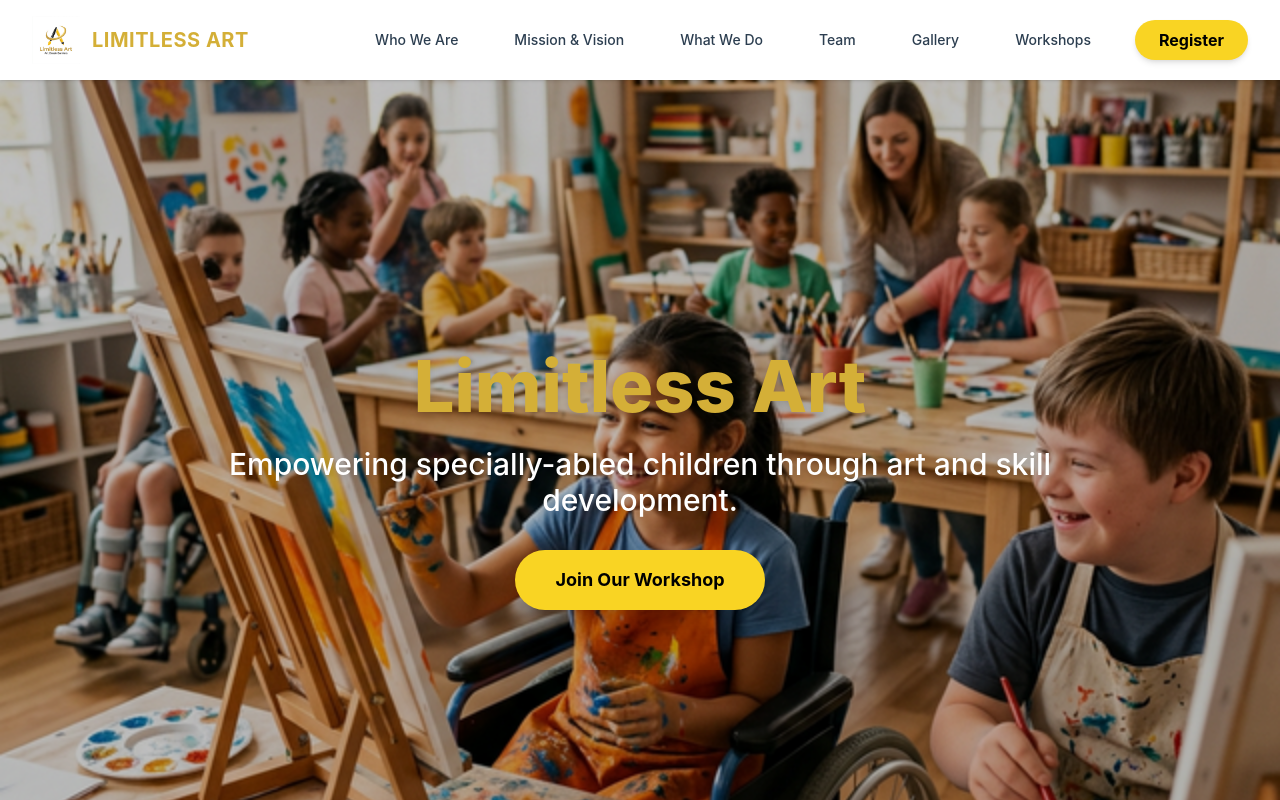
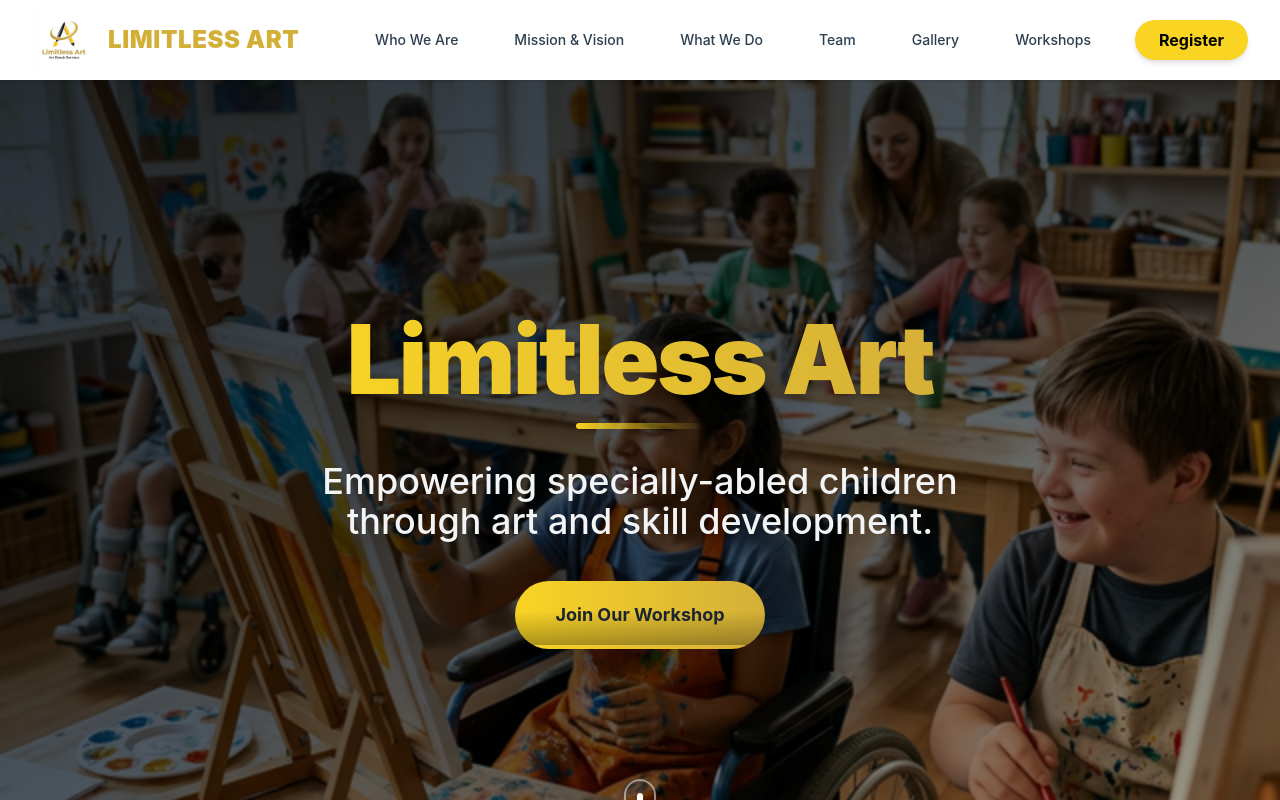
Before and after one commit to shannu2342/artwork2, a React app in the folder frontend/: page / in a window 1280 px wide. Shown: the top 800 px of the page. Built offline with nearby package versions, Linux system fonts and the light colour scheme; the HTML template or start-up script is replaced by a standard one.

Commit message:
Update logo, complete registration page, and enhance home page

```diff
--- a/frontend/src/index.css
+++ b/frontend/src/index.css
@@ -12,6 +12,51 @@ body {
   font-family: var(--font-sans);
   background-color: #ffffff;
   color: var(--color-secondary);
+  -webkit-font-smoothing: antialiased;
+  -moz-osx-font-smoothing: grayscale;
+}
+
+/* Form elements reset for consistent cross-browser UI */
+input,
+textarea,
+select,
+button {
+  font-family: inherit;
+  -webkit-appearance: none;
+  -moz-appearance: none;
+  appearance: none;
+}
+
+/* Specific resets for checkboxes/radios if appearance-none hides them */
+input[type="checkbox"],
+input[type="radio"] {
+  -webkit-appearance: auto;
+  -moz-appearance: auto;
+  appearance: auto;
+}
+
+/* Remove tap highlight on mobile Webkit */
+* {
+  -webkit-tap-highlight-color: transparent;
+}
+
+/* Custom Webkit scrollbar for Windows/Chrome/Edge consistency */
+::-webkit-scrollbar {
+  width: 8px;
+  height: 8px;
+}
+
+::-webkit-scrollbar-track {
+  background: var(--color-background-alt);
+}
+
+::-webkit-scrollbar-thumb {
+  background: #cbd5e1;
+  border-radius: 4px;
+}
+
+::-webkit-scrollbar-thumb:hover {
+  background: #94a3b8;
 }
 
 /* Smooth scrolling */
@@ -29,6 +74,7 @@ html {
     opacity: 0;
     transform: translateY(20px);
   }
+
   to {
     opacity: 1;
     transform: translateY(0);
--- a/frontend/src/layouts/AdminLayout.jsx
+++ b/frontend/src/layouts/AdminLayout.jsx
@@ -15,7 +15,7 @@ const AdminLayout = () => {
     };
 
     return (
-        <div className="flex h-screen bg-gray-100">
+        <div className="flex h-[100dvh] bg-gray-100">
             {/* Sidebar */}
             <div className="w-64 bg-[#2C3E50] text-white flex flex-col">
                 <div className="p-6 text-center border-b border-gray-700">
--- a/frontend/src/layouts/MainLayout.jsx
+++ b/frontend/src/layouts/MainLayout.jsx
@@ -16,15 +16,15 @@ const MainLayout = () => {
     ];
 
     return (
-        <div className="flex flex-col min-h-screen">
+        <div className="flex flex-col min-h-[100dvh]">
             {/* Navigation */}
             <nav className="fixed w-full z-50 bg-white shadow-sm">
                 <div className="max-w-7xl mx-auto px-4 sm:px-6 lg:px-8">
                     <div className="flex justify-between h-20">
                         <div className="flex items-center">
                             <Link to="/" className="flex-shrink-0 flex items-center">
-                                <img className="h-12 w-auto" src="/logo.png" alt="Limitless Art Logo" />
-                                <span className="ml-3 text-xl font-bold text-[#D4AF37] uppercase tracking-wide">Limitless Art</span>
+                                <img className="h-16 w-auto" src="/logo.png" alt="Limitless Art Logo" />
+                                <span className="ml-3 text-2xl font-black text-[#D4AF37] uppercase tracking-wide">Limitless Art</span>
                             </Link>
                         </div>
 
--- a/frontend/src/pages/Home.jsx
+++ b/frontend/src/pages/Home.jsx
@@ -5,39 +5,61 @@ const Home = () => {
     return (
         <div className="w-full">
             {/* Hero Section */}
-            <section className="relative h-screen flex items-center justify-center bg-gray-50 overflow-hidden">
+            <section className="relative h-[100dvh] flex items-center justify-center bg-gray-900 overflow-hidden">
                 <div className="absolute inset-0 z-0">
-                    {/* We will add an image back ground here */}
-                    <div className="absolute inset-0 bg-[#2C3E50]/70 mix-blend-multiply" />
-                    <img src="/hero.png" alt="Children creating art" className="w-full h-full object-cover filter brightness-75" />
+                    <div className="absolute inset-0 bg-gradient-to-br from-[#1a252f]/90 via-[#2C3E50]/70 to-[#D4AF37]/30 mix-blend-multiply z-10" />
+                    <motion.img
+                        initial={{ scale: 1.1 }}
+                        animate={{ scale: 1 }}
+                        transition={{ duration: 1.5, ease: "easeOut" }}
+                        src="/hero.png"
+                        alt="Children creating art"
+                        className="w-full h-full object-cover filter brightness-75"
+                    />
                 </div>
-                <div className="relative z-10 text-center px-4 max-w-4xl mx-auto">
-                    <motion.h1
-                        initial={{ opacity: 0, y: 30 }}
-                        animate={{ opacity: 1, y: 0 }}
-                        transition={{ duration: 0.8 }}
-                        className="text-5xl md:text-7xl font-extrabold text-[#D4AF37] mb-6 drop-shadow-md"
+                <div className="relative z-20 text-center px-4 max-w-5xl mx-auto">
+                    <motion.div
+                        initial={{ opacity: 0, scale: 0.9 }}
+                        animate={{ opacity: 1, scale: 1 }}
+                        transition={{ duration: 1 }}
+                        className="mb-8"
                     >
-                        Limitless Art
-                    </motion.h1>
+                        <h1 className="text-6xl md:text-8xl font-black text-transparent bg-clip-text bg-gradient-to-r from-[#F9D423] to-[#D4AF37] drop-shadow-lg tracking-tight mb-4">
+                            Limitless Art
+                        </h1>
+                        <div className="h-1.5 w-32 bg-gradient-to-r from-[#F9D423] to-transparent mx-auto rounded-full"></div>
+                    </motion.div>
                     <motion.p
                         initial={{ opacity: 0, y: 30 }}
                         animate={{ opacity: 1, y: 0 }}
-                        transition={{ duration: 0.8, delay: 0.2 }}
-                        className="text-xl md:text-3xl text-white mb-8 font-medium drop-shadow-md"
+                        transition={{ duration: 0.8, delay: 0.3 }}
+                        className="text-xl md:text-4xl text-gray-100 mb-10 font-medium drop-shadow-xl"
                     >
-                        Empowering specially-abled children through art and skill development.
+                        Empowering specially-abled children <br className="hidden md:block" /> through art and skill development.
                     </motion.p>
                     <motion.div
                         initial={{ opacity: 0, y: 30 }}
                         animate={{ opacity: 1, y: 0 }}
-                        transition={{ duration: 0.8, delay: 0.4 }}
+                        transition={{ duration: 0.8, delay: 0.5 }}
                     >
-                        <a href="/register" className="inline-block bg-[#F9D423] hover:bg-[#D4AF37] text-black font-bold text-lg py-4 px-10 rounded-full shadow-xl transform transition hover:scale-105">
-                            Join Our Workshop
+                        <a href="/register" className="group relative inline-flex items-center justify-center px-10 py-5 text-lg font-bold text-[#1a252f] transition-all duration-300 bg-gradient-to-r from-[#F9D423] to-[#D4AF37] rounded-full shadow-2xl hover:scale-105 hover:shadow-[#D4AF37]/50 focus:outline-none overflow-hidden">
+                            <span className="absolute inset-0 w-full h-full -mt-1 rounded-lg opacity-30 bg-gradient-to-b from-transparent via-transparent to-black"></span>
+                            <span className="relative">Join Our Workshop</span>
                         </a>
                     </motion.div>
                 </div>
+
+                <motion.div
+                    initial={{ opacity: 0 }}
+                    animate={{ opacity: 1 }}
+                    transition={{ delay: 1.5, duration: 1 }}
+                    className="absolute bottom-10 left-1/2 transform -translate-x-1/2 z-20 animate-bounce cursor-pointer"
+                    onClick={() => document.getElementById('who-we-are').scrollIntoView({ behavior: 'smooth' })}
+                >
+                    <div className="w-8 h-14 border-2 border-white/50 rounded-full flex justify-center p-2">
+                        <div className="w-1.5 h-3 bg-white rounded-full mt-1"></div>
+                    </div>
+                </motion.div>
             </section>
 
             {/* Who We Are */}
@@ -182,23 +204,38 @@ const Home = () => {
             </section>
 
             {/* Gallery Section */}
-            <section id="gallery" className="py-20 bg-gray-50">
+            <section id="gallery" className="py-24 bg-gradient-to-b from-gray-50 to-white">
                 <div className="max-w-7xl mx-auto px-4 sm:px-6 lg:px-8">
-                    <div className="text-center mb-16">
-                        <h2 className="text-4xl font-bold text-[#2C3E50] mb-4">Our Gallery</h2>
-                        <div className="w-24 h-1 bg-[#D4AF37] mx-auto rounded-full mb-8"></div>
-                        <p className="text-xl text-gray-600">A showcase of beautiful artwork created by our talented students.</p>
+                    <div className="text-center mb-20 relative">
+                        <motion.h2
+                            initial={{ opacity: 0, y: 20 }}
+                            whileInView={{ opacity: 1, y: 0 }}
+                            viewport={{ once: true }}
+                            className="text-5xl font-black text-[#2C3E50] mb-6"
+                        >
+                            Our Gallery
+                        </motion.h2>
+                        <div className="w-32 h-1.5 bg-gradient-to-r from-[#D4AF37] to-[#F9D423] mx-auto rounded-full mb-8"></div>
+                        <p className="text-xl text-gray-600 max-w-2xl mx-auto font-light">A showcase of beautiful artwork created by our talented students.</p>
                     </div>
 
-                    <div className="grid grid-cols-1 sm:grid-cols-2 md:grid-cols-3 gap-6">
-                        {/* Placeholder images */}
-                        {[1, 2, 3, 4, 5, 6].map((item) => (
-                            <div key={item} className="h-64 rounded-xl overflow-hidden shadow-md group relative">
-                                <img src={`https://picsum.photos/seed/${item + 50}/600/400`} alt="Gallery Art" className="w-full h-full object-cover transform group-hover:scale-110 transition duration-500" />
-                                <div className="absolute inset-0 bg-black/50 opacity-0 group-hover:opacity-100 transition duration-300 flex items-center justify-center">
-                                    <span className="text-white font-bold text-lg border-2 border-white px-4 py-2 rounded-lg">View Artwork</span>
+                    <div className="grid grid-cols-1 sm:grid-cols-2 lg:grid-cols-3 gap-8">
+                        {/* Placeholder images with premium hover effects */}
+                        {[1, 2, 3, 4, 5, 6].map((item, i) => (
+                            <motion.div
+                                key={item}
+                                initial={{ opacity: 0, y: 20 }}
+                                whileInView={{ opacity: 1, y: 0 }}
+                                viewport={{ once: true }}
+                                transition={{ delay: i * 0.1 }}
+                                className="h-72 rounded-2xl overflow-hidden shadow-xl group relative cursor-pointer"
+                            >
+                                <img src={`https://picsum.photos/seed/${item + 50}/600/400`} alt="Gallery Art" className="w-full h-full object-cover transform scale-105 group-hover:scale-125 transition duration-700 ease-in-out" />
+                                <div className="absolute inset-0 bg-gradient-to-t from-[#2C3E50]/90 via-[#2C3E50]/40 to-transparent opacity-0 group-hover:opacity-100 transition-opacity duration-500 flex flex-col items-center justify-end pb-8">
+                                    <span className="text-white font-bold text-xl mb-2 translate-y-4 group-hover:translate-y-0 transition-transform duration-500">Student Art #{item}</span>
+                                    <span className="text-[#F9D423] font-semibold text-sm translate-y-4 group-hover:translate-y-0 transition-transform duration-500 delay-75">View Masterpiece</span>
                                 </div>
-                            </div>
+                            </motion.div>
                         ))}
                     </div>
                 </div>
--- a/frontend/src/pages/Login.jsx
+++ b/frontend/src/pages/Login.jsx
@@ -19,7 +19,7 @@ const Login = () => {
     };
 
     return (
-        <div className="min-h-screen flex items-center justify-center bg-gray-50">
+        <div className="min-h-[100dvh] flex items-center justify-center bg-gray-50">
             <div className="max-w-md w-full bg-white p-8 rounded-2xl shadow-xl border border-gray-100 text-center">
                 <div className="w-16 h-16 bg-[#D4AF37]/20 rounded-full flex items-center justify-center mx-auto mb-6">
                     <Lock className="w-8 h-8 text-[#D4AF37]" />
--- a/frontend/src/pages/Registration.jsx
+++ b/frontend/src/pages/Registration.jsx
@@ -1,4 +1,6 @@
 import { useState } from 'react';
+import { motion } from 'framer-motion';
+import { CheckCircle, Loader2 } from 'lucide-react';
 
 const Registration = () => {
     const [formData, setFormData] = useState({
@@ -10,67 +12,138 @@ const Registration = () => {
         interests: '',
         message: ''
     });
+    const [status, setStatus] = useState('idle'); // 'idle' | 'loading' | 'success' | 'error'
 
     const handleChange = (e) => {
         setFormData({ ...formData, [e.target.name]: e.target.value });
     };
 
-    const handleSubmit = (e) => {
+    const handleSubmit = async (e) => {
         e.preventDefault();
-        alert('Registration Complete. We will contact you soon!');
+        setStatus('loading');
+        try {
+            // Using a relative URL assuming proxy or standard fetch, or full URL to typical local backend
+            const backendUrl = import.meta.env.VITE_API_URL || 'http://localhost:5000/api/content';
+            const res = await fetch(backendUrl, {
+                method: 'POST',
+                headers: {
+                    'Content-Type': 'application/json',
+                },
+                body: JSON.stringify({
+                    title: `Registration for ${formData.childName}`,
+                    type: 'Registration',
+                    data: formData
+                })
+            });
+
+            if (res.ok) {
+                setStatus('success');
+                setFormData({
+                    parentName: '', childName: '', age: '', email: '', phone: '', interests: '', message: ''
+                });
+                // Reset success message after 5 seconds
+                setTimeout(() => setStatus('idle'), 5000);
+            } else {
+                setStatus('error');
+            }
+        } catch (error) {
+            console.error('Registration failed:', error);
+            setStatus('error');
+        }
     };
 
     return (
-        <div className="bg-gray-50 min-h-screen py-16">
+        <div className="bg-gray-50 min-h-[100dvh] py-16">
             <div className="max-w-3xl mx-auto px-4 sm:px-6 lg:px-8">
-                <div className="bg-white rounded-2xl shadow-xl overflow-hidden">
-                    <div className="bg-[#2C3E50] px-8 py-10 text-center">
-                        <h2 className="text-3xl font-extrabold text-[#D4AF37]">Join Limitless Art</h2>
-                        <p className="mt-2 text-gray-300">Enroll your child in our upcoming creative workshops.</p>
+                <motion.div
+                    initial={{ opacity: 0, y: 20 }}
+                    animate={{ opacity: 1, y: 0 }}
+                    transition={{ duration: 0.5 }}
+                    className="bg-white rounded-2xl shadow-xl overflow-hidden border border-gray-100"
+                >
+                    <div className="bg-[#2C3E50] px-8 py-10 text-center relative overflow-hidden">
+                        <div className="absolute top-0 left-0 w-full h-full bg-[url('https://www.transparenttextures.com/patterns/stardust.png')] opacity-10"></div>
+                        <h2 className="text-3xl font-extrabold text-[#D4AF37] relative z-10">Join Limitless Art</h2>
+                        <p className="mt-2 text-gray-300 relative z-10 text-lg">Enroll your child in our upcoming creative workshops.</p>
                     </div>
 
                     <div className="px-8 py-10">
+                        {status === 'success' ? (
+                            <motion.div
+                                initial={{ opacity: 0, scale: 0.9 }}
+                                animate={{ opacity: 1, scale: 1 }}
+                                className="flex flex-col items-center justify-center py-12 text-center"
+                            >
+                                <CheckCircle className="w-20 h-20 text-green-500 mb-6" />
+                                <h3 className="text-2xl font-bold text-[#2C3E50] mb-2">Registration Successful!</h3>
+                                <p className="text-gray-600">We have received your details and will get in touch with you shortly.</p>
+                                <button
+                                    onClick={() => setStatus('idle')}
+                                    className="mt-8 bg-gray-100 hover:bg-gray-200 text-gray-800 font-semibold py-3 px-8 rounded-full transition-colors"
+                                >
+                                    Register Another Child
+                                </button>
+                            </motion.div>
+                        ) : (
                             <form onSubmit={handleSubmit} className="space-y-6">
+                                {status === 'error' && (
+                                    <div className="bg-red-50 text-red-600 p-4 rounded-lg text-sm mb-6 border border-red-200 font-medium">
+                                        An error occurred while submitting. Please try again later.
+                                    </div>
+                                )}
+
                                 <div className="grid grid-cols-1 md:grid-cols-2 gap-6">
                                     <div>
-                                    <label className="block text-sm font-semibold text-gray-700">Parent/Guardian Name</label>
-                                    <input type="text" name="parentName" required className="mt-1 w-full bg-gray-50 border border-gray-300 rounded-lg px-4 py-3 focus:ring-2 focus:ring-[#D4AF37] focus:border-transparent outline-none" onChange={handleChange} />
+                                        <label className="block text-sm font-bold text-gray-700 mb-1">Parent/Guardian Name</label>
+                                        <input type="text" name="parentName" value={formData.parentName} required className="w-full bg-gray-50 border border-gray-300 rounded-lg px-4 py-3 focus:ring-2 focus:ring-[#D4AF37] focus:border-transparent outline-none transition-all" onChange={handleChange} placeholder="John Doe" />
                                     </div>
                                     <div>
-                                    <label className="block text-sm font-semibold text-gray-700">Child's Name</label>
-                                    <input type="text" name="childName" required className="mt-1 w-full bg-gray-50 border border-gray-300 rounded-lg px-4 py-3 focus:ring-2 focus:ring-[#D4AF37] focus:border-transparent outline-none" onChange={handleChange} />
+                                        <label className="block text-sm font-bold text-gray-700 mb-1">Child's Name</label>
+                                        <input type="text" name="childName" value={formData.childName} required className="w-full bg-gray-50 border border-gray-300 rounded-lg px-4 py-3 focus:ring-2 focus:ring-[#D4AF37] focus:border-transparent outline-none transition-all" onChange={handleChange} placeholder="Jane Doe" />
                                     </div>
                                 </div>
 
                                 <div className="grid grid-cols-1 md:grid-cols-2 gap-6">
                                     <div>
-                                    <label className="block text-sm font-semibold text-gray-700">Child's Age</label>
-                                    <input type="number" name="age" required className="mt-1 w-full bg-gray-50 border border-gray-300 rounded-lg px-4 py-3 focus:ring-2 focus:ring-[#D4AF37] focus:border-transparent outline-none" onChange={handleChange} />
+                                        <label className="block text-sm font-bold text-gray-700 mb-1">Child's Age</label>
+                                        <input type="number" name="age" value={formData.age} min="3" max="25" required className="w-full bg-gray-50 border border-gray-300 rounded-lg px-4 py-3 focus:ring-2 focus:ring-[#D4AF37] focus:border-transparent outline-none transition-all" onChange={handleChange} placeholder="E.g. 8" />
                                     </div>
                                     <div>
-                                    <label className="block text-sm font-semibold text-gray-700">Phone Number</label>
-                                    <input type="tel" name="phone" required className="mt-1 w-full bg-gray-50 border border-gray-300 rounded-lg px-4 py-3 focus:ring-2 focus:ring-[#D4AF37] focus:border-transparent outline-none" onChange={handleChange} />
+                                        <label className="block text-sm font-bold text-gray-700 mb-1">Phone Number</label>
+                                        <input type="tel" name="phone" value={formData.phone} required className="w-full bg-gray-50 border border-gray-300 rounded-lg px-4 py-3 focus:ring-2 focus:ring-[#D4AF37] focus:border-transparent outline-none transition-all" onChange={handleChange} placeholder="+91 9876543210" />
                                     </div>
                                 </div>
 
                                 <div>
-                                <label className="block text-sm font-semibold text-gray-700">Email Address</label>
-                                <input type="email" name="email" required className="mt-1 w-full bg-gray-50 border border-gray-300 rounded-lg px-4 py-3 focus:ring-2 focus:ring-[#D4AF37] focus:border-transparent outline-none" onChange={handleChange} />
+                                    <label className="block text-sm font-bold text-gray-700 mb-1">Email Address</label>
+                                    <input type="email" name="email" value={formData.email} required className="w-full bg-gray-50 border border-gray-300 rounded-lg px-4 py-3 focus:ring-2 focus:ring-[#D4AF37] focus:border-transparent outline-none transition-all" onChange={handleChange} placeholder="johndoe@example.com" />
                                 </div>
 
                                 <div>
-                                <label className="block text-sm font-semibold text-gray-700">Child's Core Interests & Needs</label>
-                                <textarea name="interests" rows="3" className="mt-1 w-full bg-gray-50 border border-gray-300 rounded-lg px-4 py-3 focus:ring-2 focus:ring-[#D4AF37] focus:border-transparent outline-none" placeholder="E.g., loves bright colors, needs a quiet environment..." onChange={handleChange}></textarea>
+                                    <label className="block text-sm font-bold text-gray-700 mb-1">Child's Core Interests & Needs</label>
+                                    <textarea name="interests" value={formData.interests} rows="4" className="w-full bg-gray-50 border border-gray-300 rounded-lg px-4 py-3 focus:ring-2 focus:ring-[#D4AF37] focus:border-transparent outline-none transition-all resize-none" placeholder="E.g., loves bright colors, needs a quiet environment, enjoys tactical play..." onChange={handleChange}></textarea>
                                 </div>
 
-                            <div>
-                                <button type="submit" className="w-full bg-[#F9D423] hover:bg-[#D4AF37] text-black font-bold py-4 px-8 rounded-lg transition-colors shadow-md">
-                                    Submit Registration
+                                <div className="pt-2">
+                                    <button
+                                        type="submit"
+                                        disabled={status === 'loading'}
+                                        className="w-full bg-gradient-to-r from-[#F9D423] to-[#D4AF37] hover:from-[#e5c21f] hover:to-[#c4a130] text-[#1a252f] font-extrabold py-4 px-8 rounded-lg transition-all shadow-lg transform hover:-translate-y-0.5 disabled:opacity-70 disabled:cursor-not-allowed flex justify-center items-center text-lg"
+                                    >
+                                        {status === 'loading' ? (
+                                            <>
+                                                <Loader2 className="w-6 h-6 animate-spin mr-2" />
+                                                Submitting Details...
+                                            </>
+                                        ) : (
+                                            'Submit Registration'
+                                        )}
                                     </button>
                                 </div>
                             </form>
+                        )}
                     </div>
-                </div>
+                </motion.div>
             </div>
         </div>
     );
```
Lines whose indentation alone changed are shown as unchanged.
